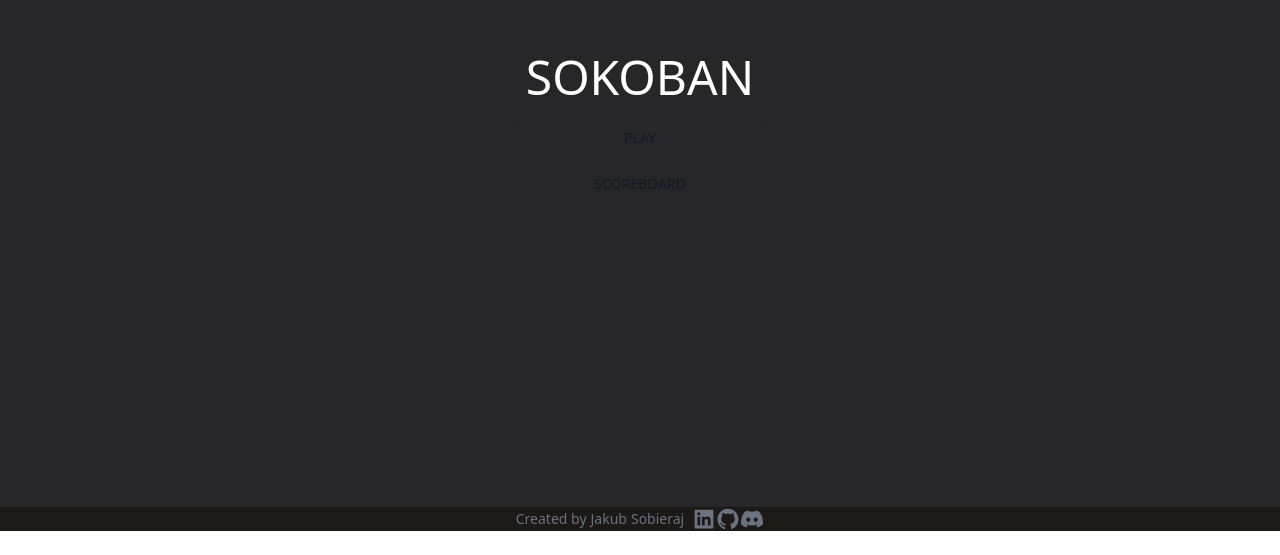
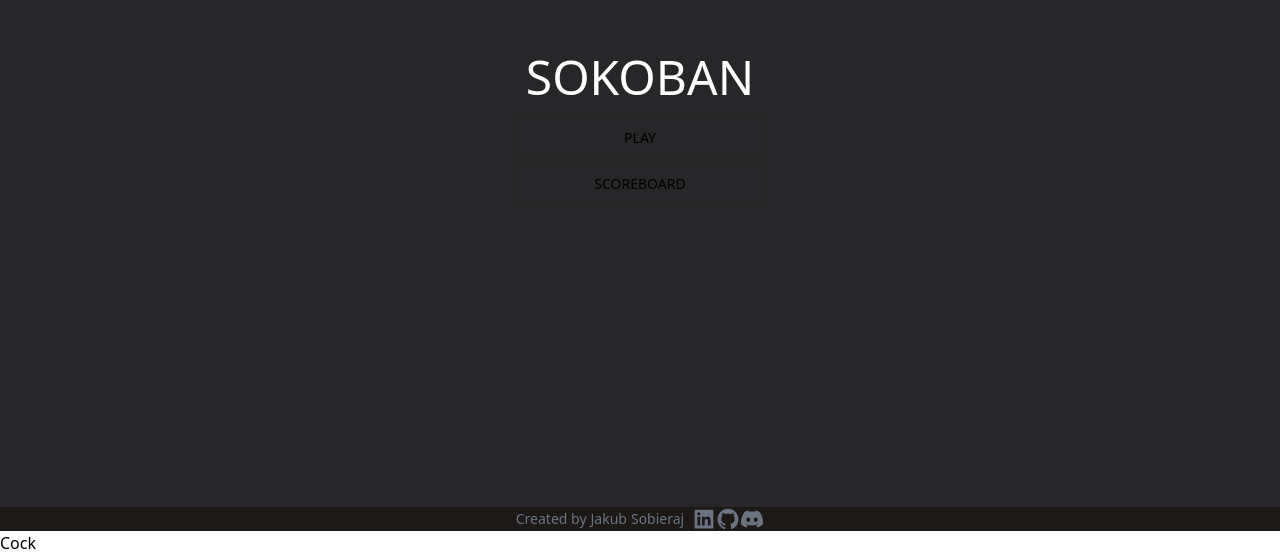
Before and after one commit to qbibubi/sokoban, a React (Create React App) app: page / in a window 1280 px wide. Shown: the part 269-824 px from the top of the page. Before the commit the page ends 800 px from the top, so only its background shows below. Built offline with nearby package versions, Linux system fonts and the light colour scheme.

Commit message:
Working on game component

```diff
--- a/src/App.tsx
+++ b/src/App.tsx
@@ -1,11 +1,13 @@
 import Menu from "./components/Menu";
 import Footer from './components/Footer';
+import Game from './components/Game';
 
 export default function App() {
   return (
     <div className="wrapper bg-zinc-800 h-screen">
       <div className="container mx-auto h-full">
         <Menu />
+        <Game />
       </div>
       <Footer />
     </div>
--- a/src/components/Game.tsx
+++ b/src/components/Game.tsx
@@ -1,11 +1,7 @@
 import { useState } from 'react';
 
 export default function Game() {
-
-
   return (
-    <div className="container mx-auto">
-      <span>Cock</span>
-    </div>
+    <h1>Cock</h1>
   );
 }
--- a/src/components/MenuButton.tsx
+++ b/src/components/MenuButton.tsx
@@ -4,14 +4,14 @@
       type="button"
       className="
         w-1/5
-        text-gray-900
+        text-white-900
         hover:text-white
         border
         border-neutral-800
-        hover:bg-gray-900
+        hover:bg-stone-900
         focus:ring-4
         focus:outline-none
-        focus:ring-gray-300
+        focus:ring-stone-300
         font-medium
         rounded-lg
         text-sm
@@ -19,11 +19,11 @@
         py-2.5
         text-center
         mb-1
-        dark:border-gray-600
-        dark:text-gray-400
+        dark:border-stone-600
+        dark:text-stone-400
         dark:hover:text-white
-        dark:hover:bg-gray-600
-        dark:focus:ring-gray-800"
+        dark:hover:bg-stone-600
+        dark:focus:ring-stone-800"
       onClick={props.onClick}>
     {props.text}
     </button>
```
